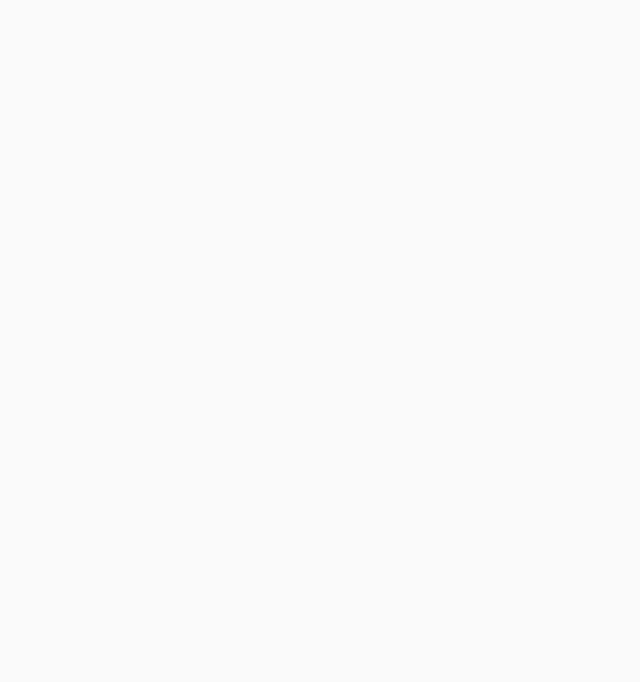
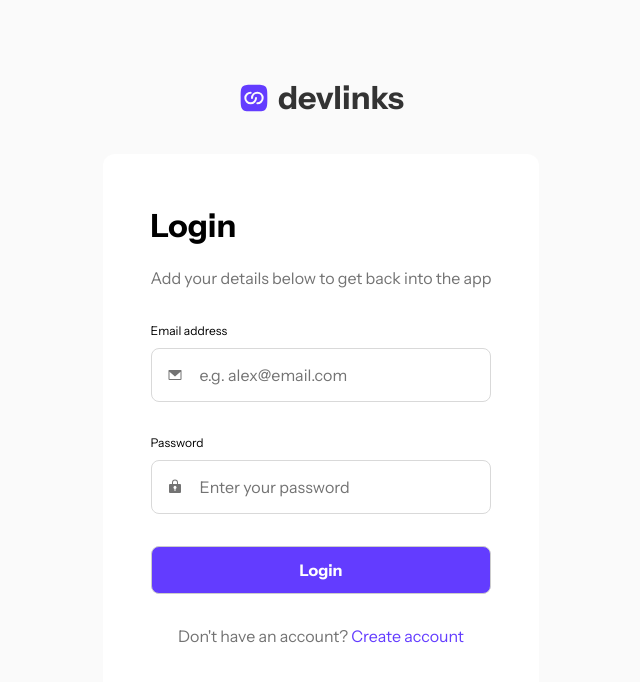
Before and after one commit to juliareva/react_devlinks_app, a React (Create React App) app: page /login in a window 1280 px wide. Before the commit this address had no page. Shown: the top 682 px of the page, without its empty margins (319-959 px from the left). Built offline with nearby package versions, Linux system fonts and the light colour scheme.

Commit message:
static login page done

```diff
--- a/src/App.js
+++ b/src/App.js
@@ -2,6 +2,7 @@ import Links from "./pages/Links";
 import React, { useState, useEffect } from "react";
 import {Routes, Route} from "react-router-dom"
 import Profile from "./pages/Profile";
+import Login from "./pages/Login"
 
 function App() {
 
@@ -22,6 +23,7 @@ function App() {
       setLinks={setLinks}/>} />
         <Route path="/profile" element={<Profile links={links}
       setLinks={setLinks} profile={profile} setProfile={setProfile}/>} />
+      <Route path="/login" element={<Login />}/>
       </Routes>
     </div>
   );
--- a/src/index.css
+++ b/src/index.css
@@ -122,11 +122,17 @@ body {
 #root {
   height: 100%;
   width: 100%;
+  box-sizing: border-box;
+  margin: 0;
+  padding: 0;
 }
 
 .App {
   height: 100%;
   width: 100%;
+  box-sizing: border-box;
+  margin: 0;
+  padding: 0;
 
 }
 
@@ -160,7 +166,7 @@ nav {
   align-items: center;
   gap: 0.5em;
   text-decoration: none;
-  color: var(--color-black)
+  color: var(--color-black);
 }
 
 .nav_links_container {
--- /dev/null
+++ b/src/pages/Login.jsx
@@ -0,0 +1,54 @@
+import React from "react";
+
+import { ReactComponent as Logo } from "../assets/images/logo-devlinks-small.svg";
+import { ReactComponent as Email_icon } from "../assets/images/icon-email.svg";
+import { ReactComponent as Password_icon } from "../assets/images/icon-password.svg";
+import "../styles/Login.styled.css";
+
+const Login = () => {
+  return (
+    <div className="logo_page">
+      <div className="logo_container">
+        <Logo id="logo" />
+        <h1 className="heading_m">devlinks</h1>
+      </div>
+
+      <div className="login_container">
+        <h2 className="heading_m">Login</h2>
+        <p className="body_m">
+          Add your details below to get back into the app
+        </p>
+
+        <form className="login_form_wrapper">
+          <label for="email" className="body_s">
+            Email address
+          </label>
+          <div className="login_email_input">
+            <Email_icon className="icon" />
+            <input type="email" placeholder="e.g. alex@email.com" required />
+          </div>
+
+          <label for="password" className="body_s">
+            Password
+          </label>
+          <div className="login_password_input">
+            <Password_icon className="icon" />
+            <input type="password" placeholder="Enter your password" required />
+          </div>
+
+          <input
+            type="submit"
+            value="Login"
+            className="btn_primary login_submit"
+          />
+        </form>
+
+        <p>
+          Don't have an account? <a href="">Create account</a>
+        </p>
+      </div>
+    </div>
+  );
+};
+
+export default Login;
--- /dev/null
+++ b/src/styles/Login.styled.css
@@ -0,0 +1,90 @@
+
+
+.logo_page {
+    width: 100%;
+    height: 100%;
+    display: flex;
+    flex-direction: column;
+    align-items: center;
+    justify-content: center;
+  }
+
+  .logo_container {
+    margin-bottom: 2em;
+  }
+
+ .login_container {
+    background-color: var(--color-white);
+    padding: 3em ;
+    border-radius: 12px;
+ }
+
+ .login_container p {
+    margin: 1em 0 2em 0;
+    color: var(--color-grey);
+ }
+
+ .login_form_wrapper {
+    display: flex;
+    flex-direction: column;
+ }
+
+ .login_email_input,
+ .login_password_input {
+    margin-bottom: 1.5em;
+    display: flex;
+    align-items: center;
+    gap: 0.75em;
+}
+
+.icon {
+    position: absolute;
+    margin: 0 1em;
+}
+.login_email_input input,
+ .login_password_input input {
+    width: 100%;
+
+    font-size: 16px;
+    font-style: normal;
+    font-weight: 400;
+    border: none;
+    padding: 1em;
+    border: 1px solid var(--color-grey-light);
+    border-radius: 8px;
+    padding-left: 3em;
+    margin: 0.5em 0;
+ }
+
+ .login_email_input input::placeholder,
+ .login_password_input input::placeholder {
+    color: var(--color-grey)
+ }
+
+ .login_submit {
+    width: 100%;
+    box-shadow: none;
+    margin: 0 0 1em 0;
+
+ }
+
+ .login_container p {
+    text-align: center;
+    font-size: 16px;
+ }
+
+ .login_container a {
+    color: var(--color-purple);
+    cursor: pointer;
+    text-decoration: none;
+    font-size: 16px;
+ }
+
+ input:focus {
+    box-shadow: 0px 0px 32px 0px rgba(99, 60, 255, 0.25);
+    border-color: var(--color-purple); }
+
+    input {
+        border: 1px solid #cccccc;
+        transition: border-color 0.3s ease;
+      }
```
